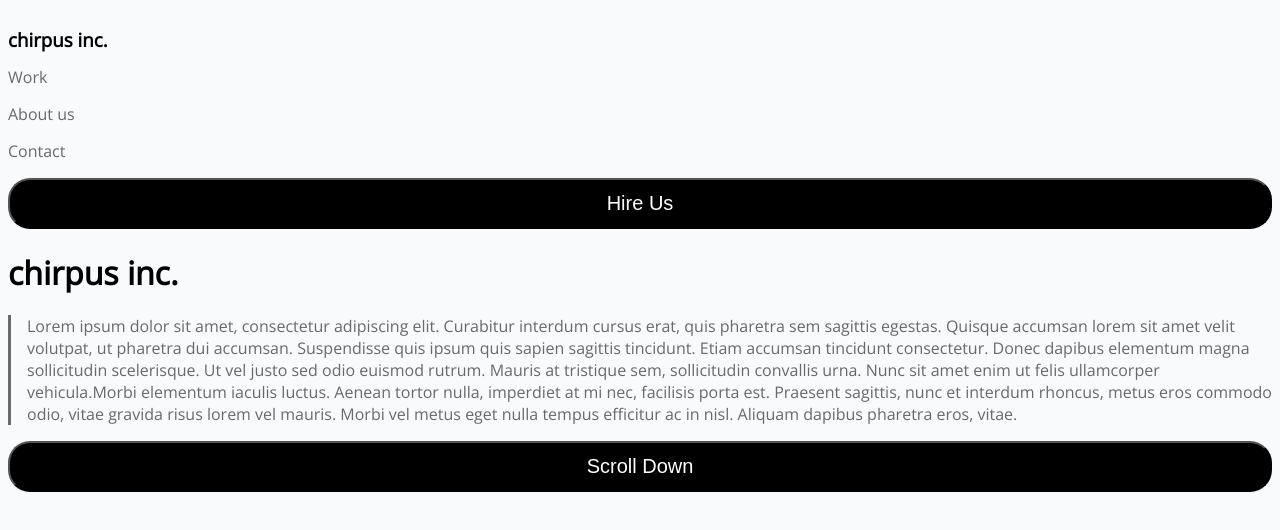
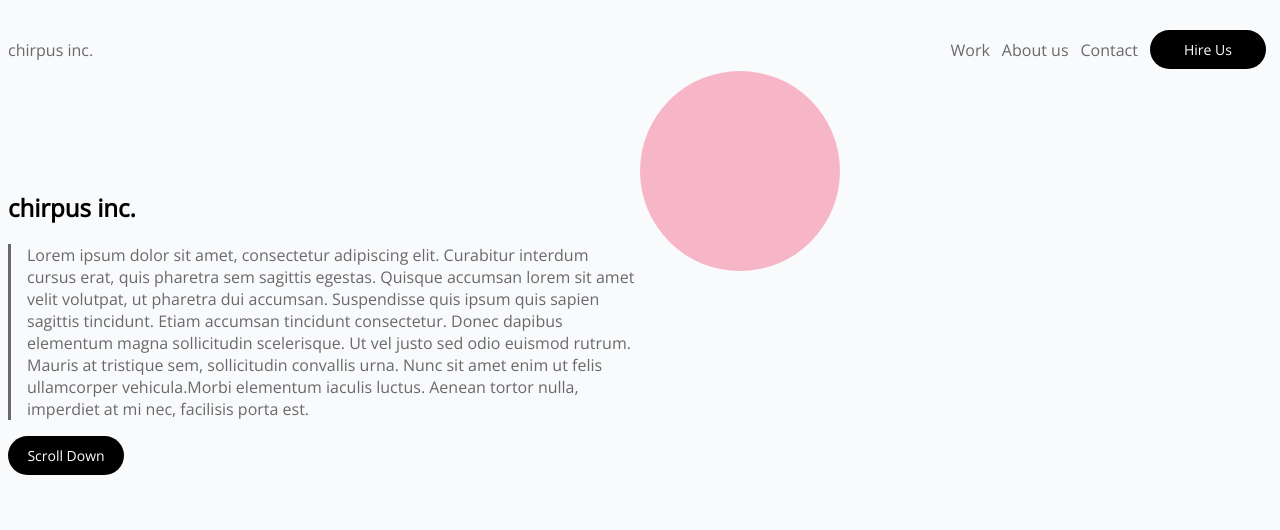
Before and after one commit to Hossayin/HTML-CSS-Lab1, a plain HTML site: page index.html in a window 1280 px wide. Drawn offline with nearby package versions, Linux system fonts and the light colour scheme.

Commit message:
began on the circles

```diff
--- a/index.html
+++ b/index.html
@@ -14,9 +14,8 @@
   </head>
   <body>
     <header>
-      <h3>chirpus inc.</h3>
-    </header>
       <nav>
+        <a href="#" class="logo">chirpus inc.</a>
         <ul>
           <li>
             <a href="#">Work</a>
@@ -27,11 +26,14 @@
           <li>
             <a href="#">Contact</a>
           </li>
+          <li>
+            <a href="#" class="button">Hire Us</a>
+          </li>
         </ul>
       </nav>
-
-    <button class="hireUs">Hire Us</button>
+    </header>
     <main>
+      <aside>
         <h1>chirpus inc.</h1>
         <p>
           Lorem ipsum dolor sit amet, consectetur adipiscing elit. Curabitur
@@ -42,12 +44,15 @@
           scelerisque. Ut vel justo sed odio euismod rutrum. Mauris at tristique
           sem, sollicitudin convallis urna. Nunc sit amet enim ut felis
           ullamcorper vehicula.Morbi elementum iaculis luctus. Aenean tortor
-        nulla, imperdiet at mi nec, facilisis porta est. Praesent sagittis, nunc
-        et interdum rhoncus, metus eros commodo odio, vitae gravida risus lorem
-        vel mauris. Morbi vel metus eget nulla tempus efficitur ac in nisl.
-        Aliquam dapibus pharetra eros, vitae.
+          nulla, imperdiet at mi nec, facilisis porta est.
         </p>
+        <a href="#" class="button">Scroll Down</a>
+      </aside>
+      <div>
+        <span class="largeC"></span>
+        <span class="mediumC"></span>
+        <span class="smallC"></span>
+      </div>
     </main>
-    <button class="scrollDown">Scroll Down</button>
   </body>
 </html>
--- a/style.css
+++ b/style.css
@@ -4,27 +4,32 @@ body {
 }
 header {
   display: flex;
+  flex-direction: column;
   justify-content: flex-start;
   margin-bottom: -20px;
 }
+/* .logo{
+  margin: 10px 4px;
+} */
 ul {
   list-style: none;
-  margin-left: -40px;
+  padding-inline-start: 0;
 }
 a {
-  display: flex;
-  justify-content: flex-start;
   text-emphasis: none;
   text-decoration: none;
   color: #69696a;
-  margin: 15px 0;
 }
-.hireUs {
+li {
+  padding: 6px;
+}
+.button {
+  display: flex;
   width: 100%;
   background-color: #000;
   color: white;
-  border-radius: 22px;
-  text-align: center;
+  border-radius: 24px;
+  justify-content: center;
   font-size: 20px;
   padding: 12px 0;
 }
@@ -35,12 +40,77 @@ p {
   color: #69696a;
 }
 
-.scrollDown {
-  width: 100%;
-  background-color: #000;
-  color: white;
-  border-radius: 22px;
-  text-align: center;
-  font-size: 20px;
-  padding: 12px 0;
+@media screen and (min-width: 768px) {
+  header {
+    flex-direction: row;
+    justify-content: space-between;
+    align-content: center;
+  }
+  header > a {
+    margin-left: 5px;
+    padding-top;: 10px;
+  }
+  nav {
+    display: flex;
+    align-items: center;
+    width: 100%;
+  }
+  ul {
+    display: flex;
+    justify-content: flex-end;
+    width: 80%;
+    align-items: center;
+  }
+  .logo{
+    width: 20%;
+
+  }
+  .button{
+    width: 6rem;
+    padding: 10px 10px;
+    font-size: 14px;
+  }
+  main{
+    display: flex;
+    flex-direction: row;
+  }
+  aside{
+    margin-top: 100px;;
+    width: 50%;
+  }
+  div{
+    display: flex;
+    width: 50%;
+  }
+  .largeC{
+    display: flex;
+    flex-wrap: wrap;
+    height: 200px;
+    width: 200px;
+    background-color: rgba(247, 136, 167, 0.6);
+    border-radius: 50%;
+  }
+
+
+  /* a {
+    display: flex;
+    justify-content: space-between;
+  } */
+  /* ul {
+    display: flex;
+    justify-content: center;
+    align-content: space-between;
+  }
+  nav {
+    display: flex;
+  }
+  li {
+    display: flex;
+    justify-content: space-between;
+  }
+  .button {
+    /* width: 20%; */
+  /* pading: none; */
+  /* font-size: 10px; */
+  /* }  */
 }
```
Lines whose indentation alone changed are shown as unchanged.
